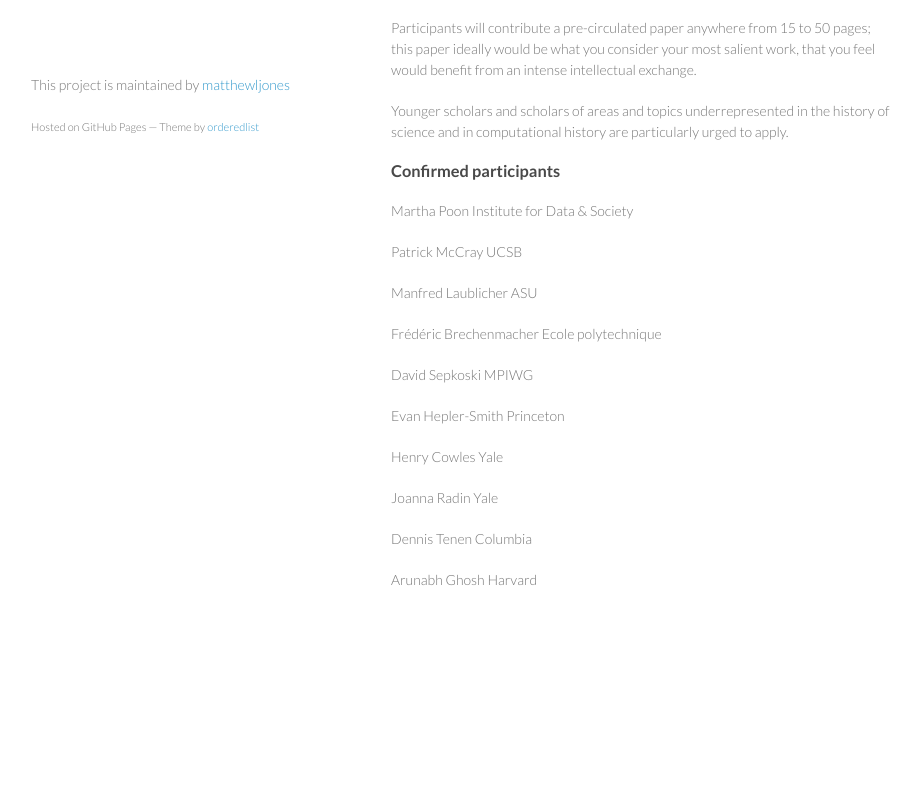
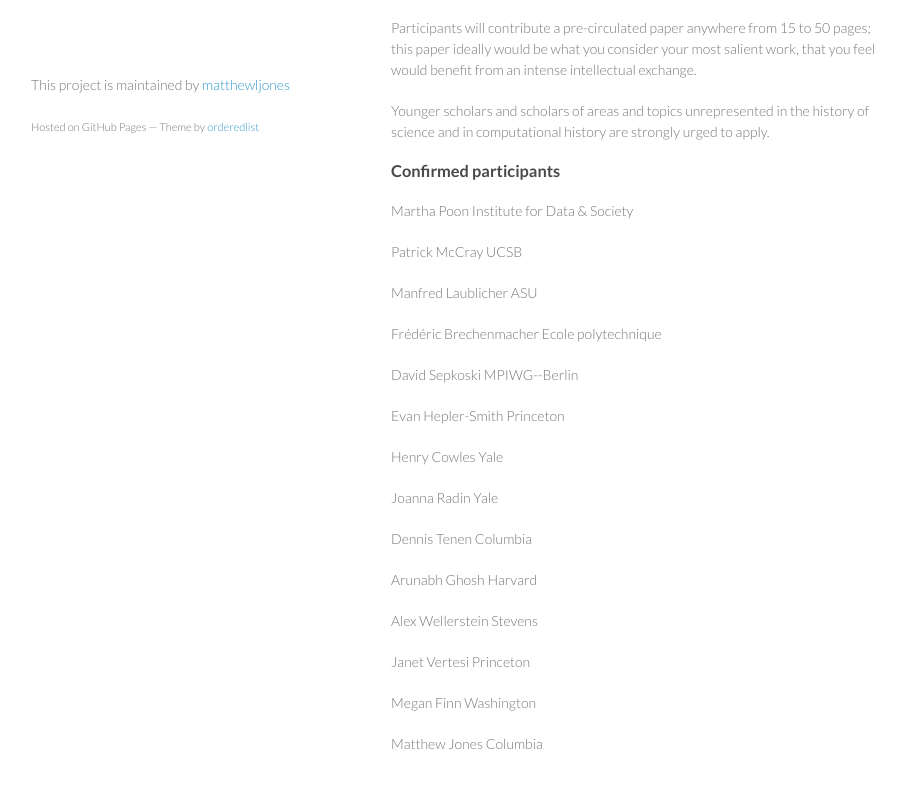
Before and after one commit to matthewljones/datahist, a plain HTML site: page index.html in a window 1280 px wide. Shown: the part 594-1382 px from the top of the page, without its empty margins (179-1097 px from the left). Before the commit the page ends 1254 px from the top, so only its background shows below. Drawn offline with Linux system fonts and the light colour scheme.

```diff
--- a/index.html
+++ b/index.html
@@ -37,7 +37,7 @@
 
 <p>Participants will contribute a pre-circulated paper anywhere from 15 to 50 pages; this paper ideally would be what you consider your most salient work, that you feel would benefit from an intense intellectual exchange.</p>
 
-<p>Younger scholars and scholars of areas and topics underrepresented in the history of science and in computational history are particularly urged to apply.</p>
+<p>Younger scholars and scholars of areas and topics unrepresented in the history of science and in computational history are strongly urged to apply.</p>
 
 <h3>
 <a id="confirmed-participants" class="anchor" href="#confirmed-participants" aria-hidden="true"><span class="octicon octicon-link"></span></a>Confirmed participants</h3>
@@ -50,7 +50,7 @@
 
 <p>Frédéric Brechenmacher    Ecole polytechnique</p>
 
-<p>David   Sepkoski    MPIWG</p>
+<p>David   Sepkoski    MPIWG--Berlin</p>
 
 <p>Evan Hepler-Smith   Princeton</p>
 
@@ -61,6 +61,14 @@
 <p>Dennis Tenen    Columbia</p>
 
 <p>Arunabh Ghosh   Harvard</p>
+
+<p>Alex Wellerstein    Stevens</p>
+
+<p>Janet Vertesi   Princeton</p>
+
+<p>Megan Finn   Washington</p>
+
+<p>Matthew Jones Columbia</p>
       </section>
       <footer>
         <p>This project is maintained by <a href="https://github.com/matthewljones">matthewljones</a></p>
```
Also changed, not shown: params.json (+1 -1 lines).
